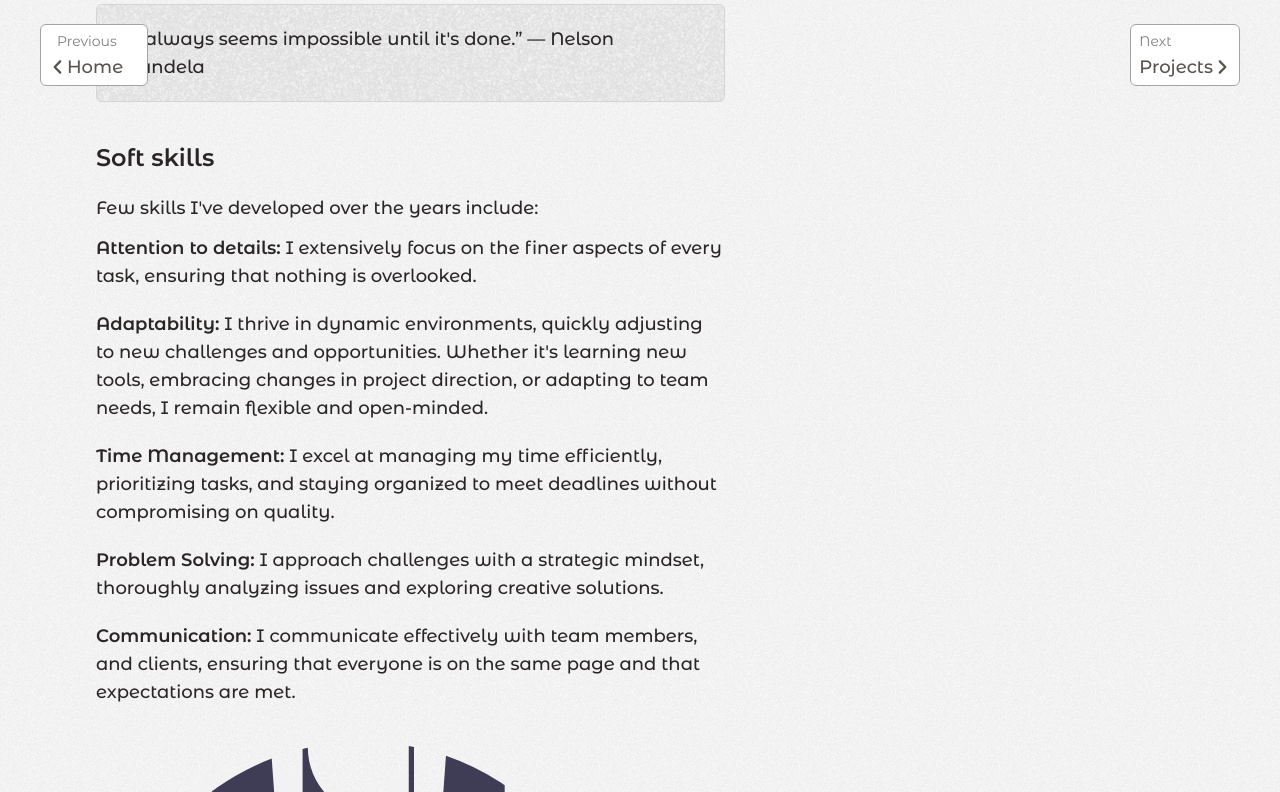
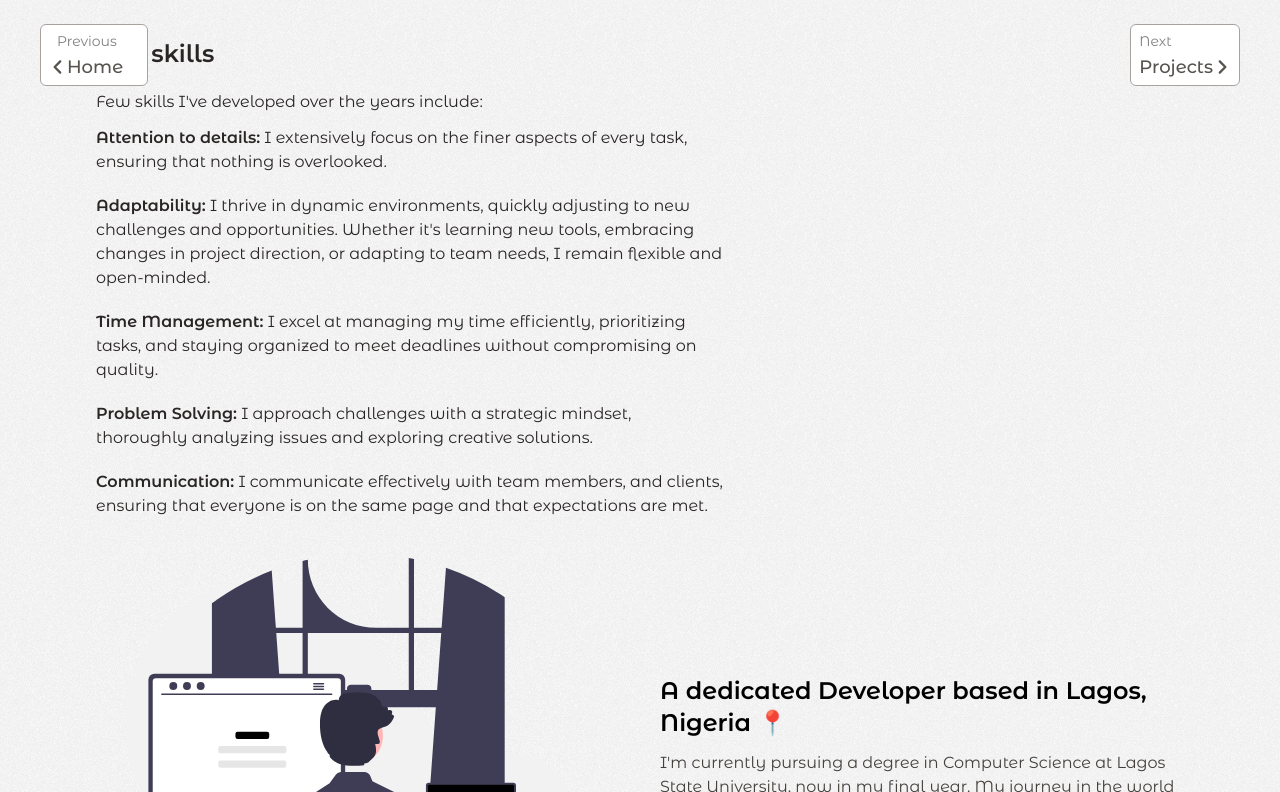
Before and after one commit to blossomobasi/blossoms-portfolio, a Next.js app: page /about in a window 1280 px wide. Shown: the part 648-1440 px from the top of the page. Built offline with nearby package versions, Linux system fonts and the light colour scheme.

Commit message:
Update to use base text

```diff
--- a/src/app/about/page.tsx
+++ b/src/app/about/page.tsx
@@ -41,7 +41,7 @@ const AboutMe = () => {
     return (
         <div className="lg:w-[60%] text-stone-800 dark:text-stone-400">
             <h1 className="sm:text-5xl text-4xl font-semibold mt-5">I&apos;m Blossom Obasi.</h1>
-            <div className="text-lg font-medium mt-6">
+            <div className="mt-6">
                 <p>
                     A software engineer that specializes in building dynamic and responsive web
                     applications. I work with technologies on the client side like Javascript,
@@ -74,7 +74,7 @@ const AboutMe = () => {
                     <h2 className="text-2xl font-semibold mb-5">Soft skills</h2>
                     <p className="pb-3">Few skills I&apos;ve developed over the years include:</p>
 
-                    <ul className="text-lg space-y-5">
+                    <ul className="space-y-5">
                         {softSkill.map((skill, index) => (
                             <li key={index} className="flex">
                                 <p>
```
Also changed, not shown: src/components/about/AboutSlice2.tsx (+6 -1 lines).
